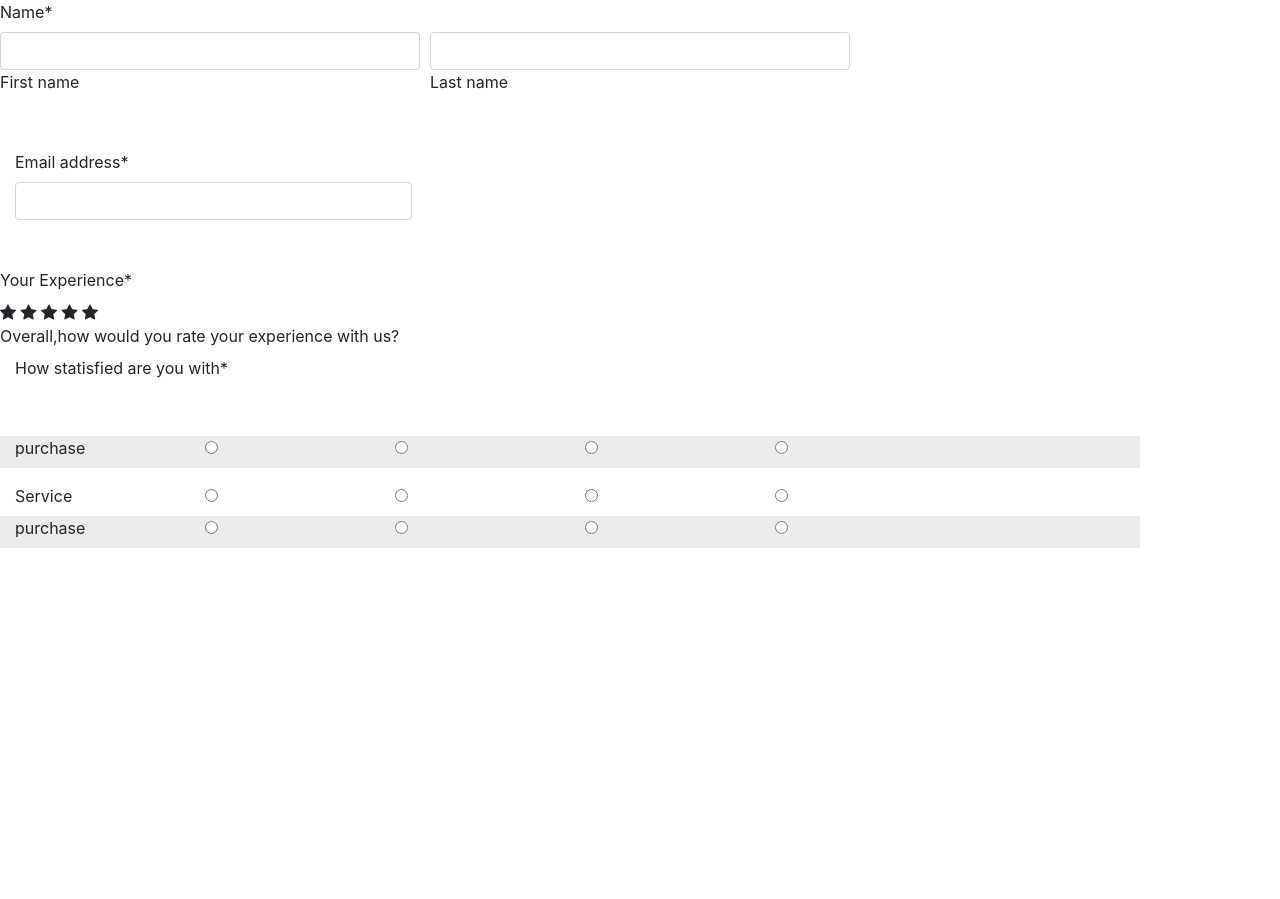
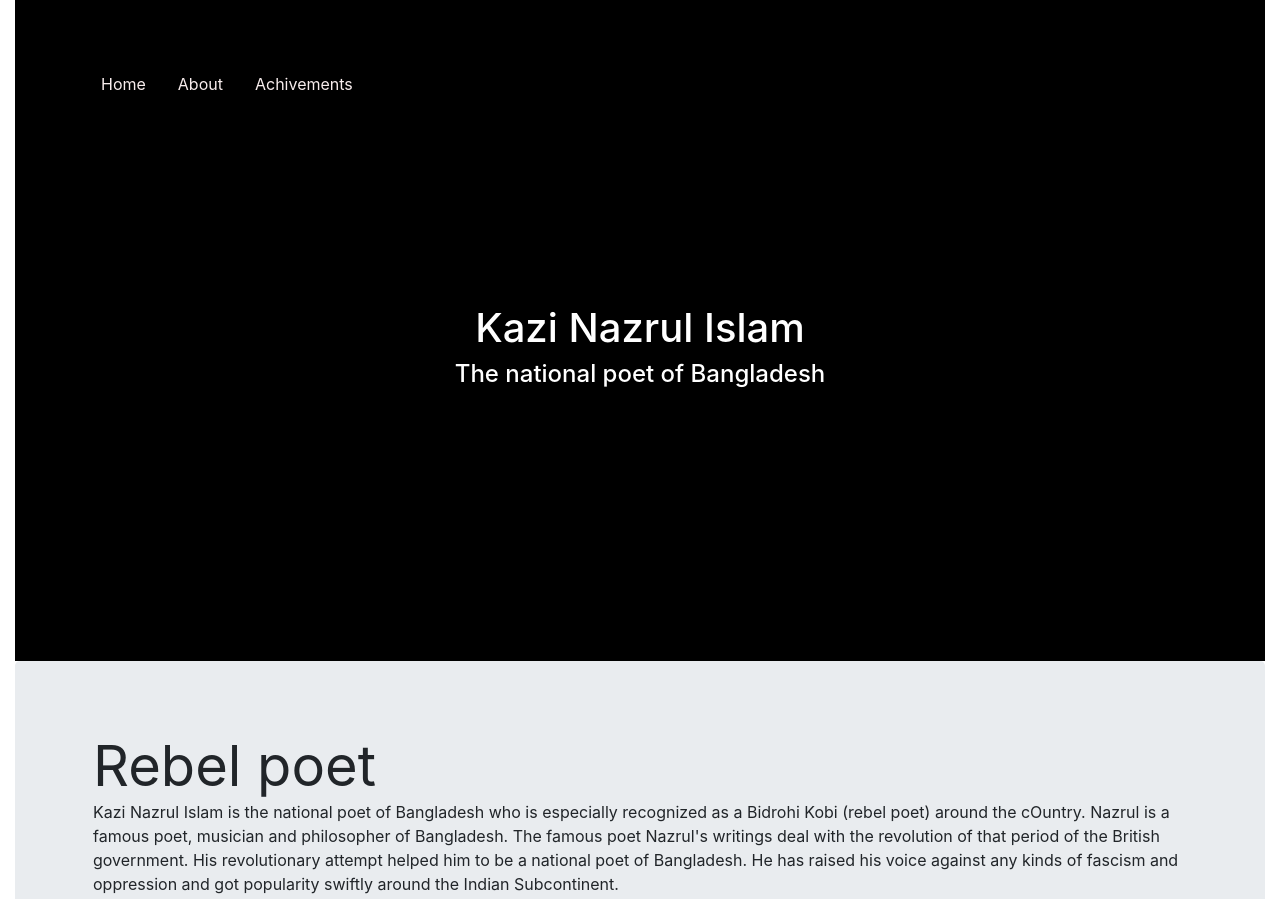
Before and after one commit to mridulagrahari/assignment-11, a plain HTML site: page index.html in a window 1280 px wide. Shown: the top 899 px of the page. Before the commit the page ends 800 px from the top, so only its background shows below. Drawn offline with nearby package versions, Linux system fonts and the light colour scheme.

Commit message:
Add files via upload

```diff
--- a/index.html
+++ b/index.html
@@ -1,148 +1,117 @@
-<!DOCTYPE html>
+<!doctype html>
 <html lang="en">
 
 <head>
-  <meta charset="UTF-8">
-  <meta http-equiv="X-UA-Compatible" content="IE=edge">
-  <meta name="viewport" content="width=device-width, initial-scale=1.0">
-  <title>survey form</title>
+    <!-- Required meta tags -->
+    <meta charset="utf-8">
+    <meta name="viewport" content="width=device-width, initial-scale=1, shrink-to-fit=no">
+
+    <!-- Bootstrap CSS -->
     <link rel="stylesheet" href="https://cdn.jsdelivr.net/npm/bootstrap@4.6.1/dist/css/bootstrap.min.css"
         integrity="sha384-zCbKRCUGaJDkqS1kPbPd7TveP5iyJE0EjAuZQTgFLD2ylzuqKfdKlfG/eSrtxUkn" crossorigin="anonymous">
-  <link rel="stylesheet" href="https://cdn.jsdelivr.net/npm/bootstrap-icons@1.8.3/font/bootstrap-icons.css">
+
+    <title>Hello, world!</title>
 </head>
 
 <body>
-  <form class="needs-validation" novalidate>
-    <label for="validationCustom01">Name*</label>
-    <div class="form-row">
-      <div class="col-md-4 mb-5">
-        <input type="text" class="form-control" id="validationCustom01">
-        <label for="validationCustom01">First name</label>
-        <div class="valid-feedback">
-        </div>
-      </div>
-      <div class="col-md-4 mb-5">
-        <input type="text" class="form-control" id="validationCustom02">
-        <label for="validationCustom02">Last name</label>
-        <div class="valid-feedback">
-        </div>
-      </div>
-    </div>
-    <div class="form-group">
-      <div class="col-md-4 mb-5">
-        <label for="exampleInputEmail1">Email address*</label>
-        <input type="email" class="form-control" id="exampleInputEmail1" aria-describedby="emailHelp">
-      </div>
-      <label for="exampleInputEmail1">Your Experience*</label>
-
-      <div class="fixed-left ">
-        <i class="bi bi-star-fill "></i>
-        <i class="bi bi-star-fill "></i>
-        <i class="bi bi-star-fill "></i>
-        <i class="bi bi-star-fill "></i>
-        <i class="bi bi-star-fill "></i>
-
-      </div>
-      <label for="validationCustom02">Overall,how would you rate your experience with us?</label>
-      <div class="col-md-4 mb-5">
-        <label for="validationCustom02">How statisfied are you with*</label>
-      </div>
-    </form>
-      <div class="container" style="display:inline-block">
-        <div class="row row-cols-6 table-active">
-          <div class="col">
-            <label for="validationCustom01">purchase</label>
-          </div>
 
     <div class="col">
-            <div class="form-check form-check-inline">
-              <input class="form-check-input" type="radio" name="inlineRadioOptions" id="inlineRadio1" value="option1">
-              <label class="form-check-label" for="inlineRadio1"></label>
-            </div>
-          </div>
+        <div class="jumbotron jumbotron-fluid mb-0" style="background-color:black;">
+            <div class="container" style="background-color:black;">
+                <div class="row">
                     <div class="col">
-            <div class="form-check form-check-inline">
-              <input class="form-check-input" type="radio" name="inlineRadioOptions" id="inlineRadio1" value="option1">
-              <label class="form-check-label" for="inlineRadio1"></label>
-            </div>
-          </div>
-          <div class="col">
-            <div class="form-check form-check-inline">
-              <input class="form-check-input" type="radio" name="inlineRadioOptions" id="inlineRadio1" value="option1">
-              <label class="form-check-label" for="inlineRadio1"></label>
-            </div>
-          </div>
-          <div class="col">
-            <div class="form-check form-check-inline">
-              <input class="form-check-input" type="radio" name="inlineRadioOptions" id="inlineRadio1" value="option1">
-              <label class="form-check-label" for="inlineRadio1"></label>
+                        <ul class="nav justify-content-left">
+                            <li class="nav-item">
+                                <a class="nav-link active" aria-current="page" href="#"
+                                    style="color:rgb(248, 237, 237)">Home</a>
+                            </li>
+                            <li class="nav-item">
+                                <a class="nav-link" href="#" style="color:rgb(248, 237, 237);">About</a>
+                            </li>
+                            <li class="nav-item">
+                                <a class="nav-link" href="#" style="color:rgb(248, 237, 237);">Achivements</a>
+                            </li>
+
+                        </ul>
+                        <div style="margin: 100px;padding: 100px;">
+
+                            <h1 style="color:white;text-align:center;"> Kazi Nazrul Islam</h1>
+                            <h4 class="text .mu-4" style="color:white;text-align:center;">The national poet of
+                                Bangladesh</h4>
                         </div>
                     </div>
                 </div>
             </div>
         </div>
-    <div class="container" style="display:inline-block">
-      <div class="row row-cols-6">
-        <div class="col">
-          <label for="validationCustom01">Service</label>
+        <div class="jumbotron mb-0">
+            <div class="container .flex-column">
+                <div class="p-2 ">
+                    <h7 class="display-4"><b>Rebel poet</b></h7>
+                    <P class="display-8">Kazi Nazrul Islam is the national poet of Bangladesh who is
+                        especially recognized as a Bidrohi Kobi (rebel poet) around the
+                        cOuntry. Nazrul is a famous poet, musician and philosopher of
+                        Bangladesh. The famous poet Nazrul's writings deal with the
+                        revolution of that period of the British government. His
+                        revolutionary attempt helped him to be a national poet of
+                        Bangladesh. He has raised his voice against any kinds of fascism and
+                        oppression and got popularity swiftly around the Indian
+                        Subcontinent.</P>
+                </div>
+                <div class="p-2">
+                    <img src="laud-img.png">
+                </div>
+                <div class="p-2 ">
+                    <h7 class="display-4"><b>Awesome Writer</b></h7>
+                    <p>Nazrul's writings explored themes such as love, freedom, humanity,
+                        and revolution. He opposed all forms of bigotry and
+                        fundamentalism, including religious, caste-based and gender-based.
+                        Ihroughout his career, Nazrul wrote short stories, novels, and
+                        essays but is best known for his songs and poems. He pioneered new
+                        music forms such as Bengali ghazals. Nazrul wrote and composed
+                        music for nearly 4,000 songs (many recorded on HMV and
+                        gramophone records), collectively known as Nazrul Geeti.</p>
                 </div>
 
-        <div class="col">
-          <div class="form-check form-check-inline">
-            <input class="form-check-input" type="radio" name="inlineRadioOptions" id="inlineRadio1" value="option1">
-            <label class="form-check-label" for="inlineRadio1"></label>
+            </div>
+            <div class="container .d-flex">
+                <button type="button" class="btn btn-secondary .p-3 .m-2">Learn more</button>
+                <button type="button" class="btn btn-danger .p-3 .m-2">Videos</button>
+                <button type="button" class="btn btn-warning .p-3 .m-2">Audio</button>
             </div>
         </div>
-        <div class="col">
-          <div class="form-check form-check-inline">
-            <input class="form-check-input" type="radio" name="inlineRadioOptions" id="inlineRadio1" value="option1">
-            <label class="form-check-label" for="inlineRadio1"></label>
+        <div class="jumbotron jumbotron-fluid " style="background-color:black;">
+            <div class="container">
+              <h1 class="display-5"style="color:white;">Love has no meaning or amount."- Kazi Nazrul Islam</h1>
             </div>
           </div>
-        <div class="col">
-          <div class="form-check form-check-inline">
-            <input class="form-check-input" type="radio" name="inlineRadioOptions" id="inlineRadio1" value="option1">
-            <label class="form-check-label" for="inlineRadio1"></label>
+          <div class="jumbotron jumbotron-fluid " style="background-color:white;">
+            <div class="d-flex justify-content-center " style="justify-content: space-between;">
+                <div class="card" style="width: 18rem;">
+                    <div class="card-body">
+                      <h5 class="card-title">Jagattarini Gold Medal</h5>
+                      <p class="card-text">1945</p>
+                      <p class="card-text">From the University of Calcutta for his work in bengali literature</p>
                     </div>
                   </div>
-        <div class="col">
-          <div class="form-check form-check-inline">
-            <input class="form-check-input" type="radio" name="inlineRadioOptions" id="inlineRadio1" value="option1">
-            <label class="form-check-label" for="inlineRadio1"></label>
+                  <div class="card" style="width: 18rem;">
+                    <div class="card-body">
+                      <h5 class="card-title">Padma Bhushan</h5>
+                      <p class="card-text">1960</p>
+                      <p class="card-text">One of the highest civillan honors of the Republic of india.</p>
                     </div>
                   </div>
+                  <div class="card" style="width: 18rem;">
+                    <div class="card-body">
+                      <h5 class="card-title">National Poet</h5>
+                      <p class="card-text">-</p>
+                      <p class="card-text">conferred the title by the Government of Bangladesh.</p>
                     </div>
                   </div>
-    </div>
-    <div class="container" style="display:inline-block">
-      <div class="row row-cols-6 table-active">
-        <div class="col">
-          <label for="validationCustom01">purchase</label>
-        </div>
-
-        <div class="col">
-          <div class="form-check form-check-inline">
-            <input class="form-check-input" type="radio" name="inlineRadioOptions" id="inlineRadio1" value="option1">
-            <label class="form-check-label" for="inlineRadio1"></label>
-          </div>
-        </div>
-        <div class="col">
-          <div class="form-check form-check-inline">
-            <input class="form-check-input" type="radio" name="inlineRadioOptions" id="inlineRadio1" value="option1">
-            <label class="form-check-label" for="inlineRadio1"></label>
-          </div>
-        </div>
-        <div class="col">
-          <div class="form-check form-check-inline">
-            <input class="form-check-input" type="radio" name="inlineRadioOptions" id="inlineRadio1" value="option1">
-            <label class="form-check-label" for="inlineRadio1"></label>
-          </div>
-        </div>
-        <div class="col">
-          <div class="form-check form-check-inline">
-            <input class="form-check-input" type="radio" name="inlineRadioOptions" id="inlineRadio1" value="option1">
-            <label class="form-check-label" for="inlineRadio1"></label>
-          </div>
+                  <div class="card" style="width: 18rem;">
+                    <div class="card-body ">
+                      <h5 class="card-title">Ekushey Padak</h5>
+                      <p class="card-text">1976</p>
+                      <p class="card-text">Bangladesh's Highest civillian honours.</p>
                     </div>
                   </div>
             </div>
@@ -150,14 +119,18 @@
 
 
 
+    <!-- Optional JavaScript; choose one of the two! -->
 
+    <!-- Option 1: Bootstrap Bundle with Popper -->
+    <script src="https://cdn.jsdelivr.net/npm/bootstrap@5.1.3/dist/js/bootstrap.bundle.min.js"
+        integrity="sha384-ka7Sk0Gln4gmtz2MlQnikT1wXgYsOg+OMhuP+IlRH9sENBO0LRn5q+8nbTov4+1p"
+        crossorigin="anonymous"></script>
 
-  <script src="https://cdn.jsdelivr.net/npm/jquery@3.5.1/dist/jquery.slim.min.js"
-    integrity="sha384-DfXdz2htPH0lsSSs5nCTpuj/zy4C+OGpamoFVy38MVBnE+IbbVYUew+OrCXaRkfj"
-    crossorigin="anonymous"></script>
-  <script src="https://cdn.jsdelivr.net/npm/bootstrap@4.6.1/dist/js/bootstrap.bundle.min.js"
-    integrity="sha384-fQybjgWLrvvRgtW6bFlB7jaZrFsaBXjsOMm/tB9LTS58ONXgqbR9W8oWht/amnpF"
-    crossorigin="anonymous"></script>
+    <!-- Option 2: Separate Popper and Bootstrap JS -->
+    <!--
+    <script src="https://cdn.jsdelivr.net/npm/@popperjs/core@2.10.2/dist/umd/popper.min.js" integrity="sha384-7+zCNj/IqJ95wo16oMtfsKbZ9ccEh31eOz1HGyDuCQ6wgnyJNSYdrPa03rtR1zdB" crossorigin="anonymous"></script>
+    <script src="https://cdn.jsdelivr.net/npm/bootstrap@5.1.3/dist/js/bootstrap.min.js" integrity="sha384-QJHtvGhmr9XOIpI6YVutG+2QOK9T+ZnN4kzFN1RtK3zEFEIsxhlmWl5/YESvpZ13" crossorigin="anonymous"></script>
+    -->
 </body>
 
 </html>
```
Lines whose indentation alone changed are shown as unchanged.
